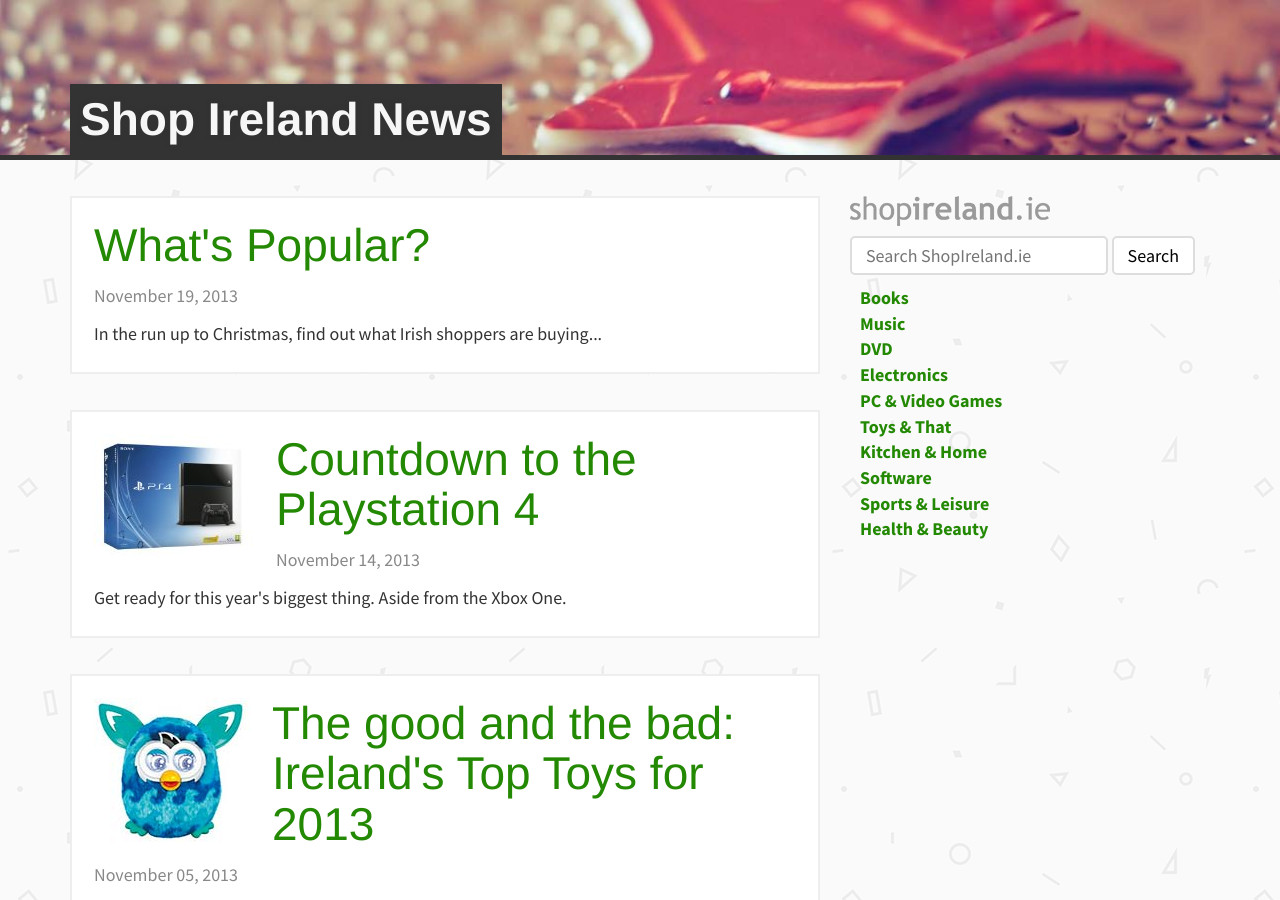
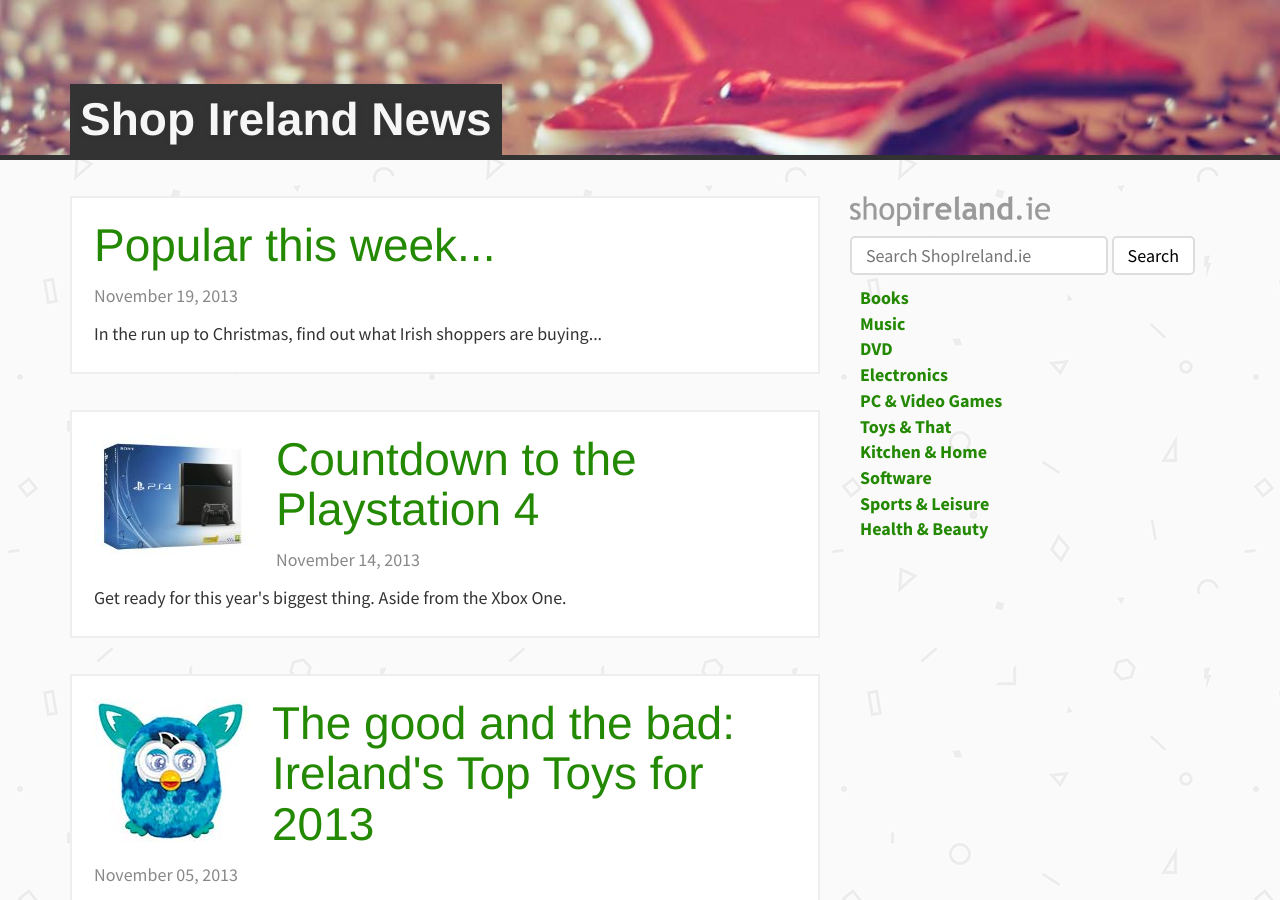
Before and after one commit to donovanh/ideas.shopireland.ie, a Jekyll site: the page built from index.html, in a window 1280 px wide and 900 px high. Built offline with Jekyll 4.4.1, drawn with Linux system fonts in a browser that asks for light colours; nearby versions of some CDN libraries; the list of posts is cut into pages by our own code.

Commit message:
Better title

```diff
--- a/_posts/2013-11-19-best-sellers-2013-11-19.markdown
+++ b/_posts/2013-11-19-best-sellers-2013-11-19.markdown
@@ -1,6 +1,6 @@
 ---
 layout: post
-title: "What's Popular?"
+title: "Popular this week..."
 description: "In the run up to Christmas, find out what Irish shoppers are buying..."
 tags: [shopping, christmas]
 
```
